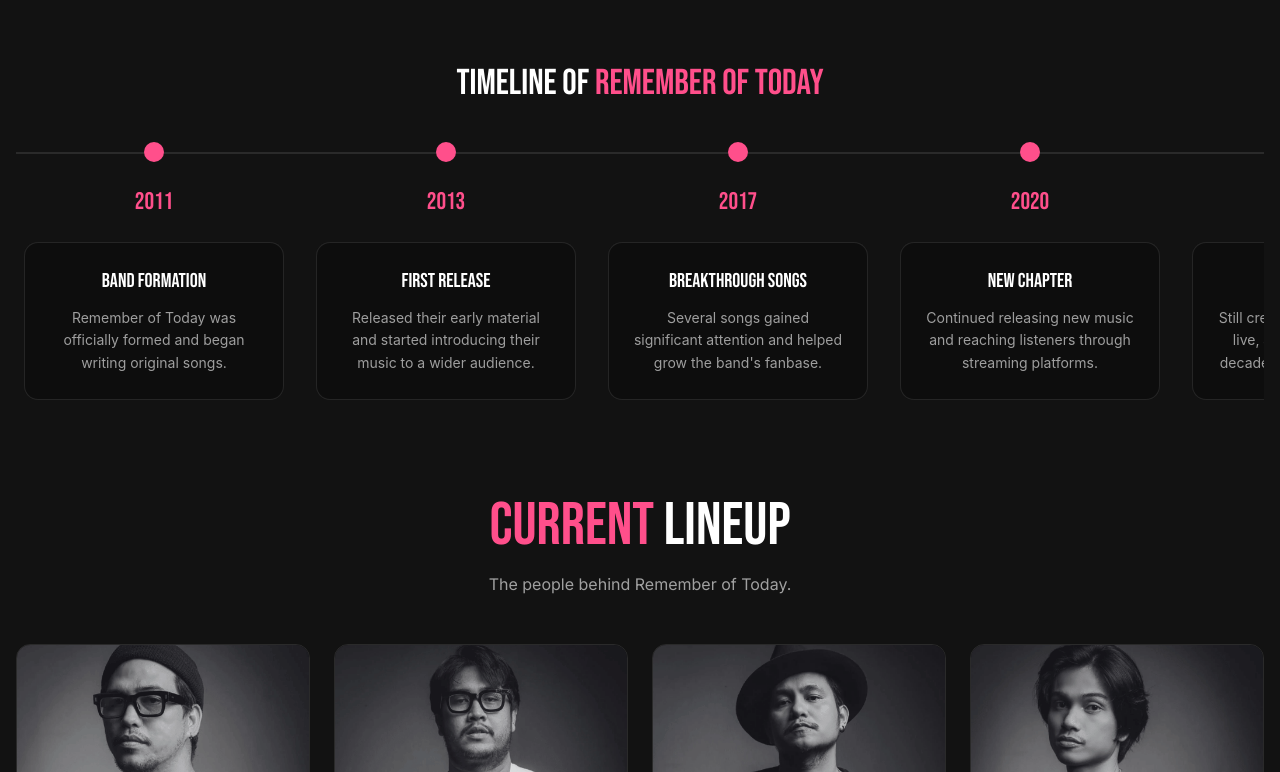
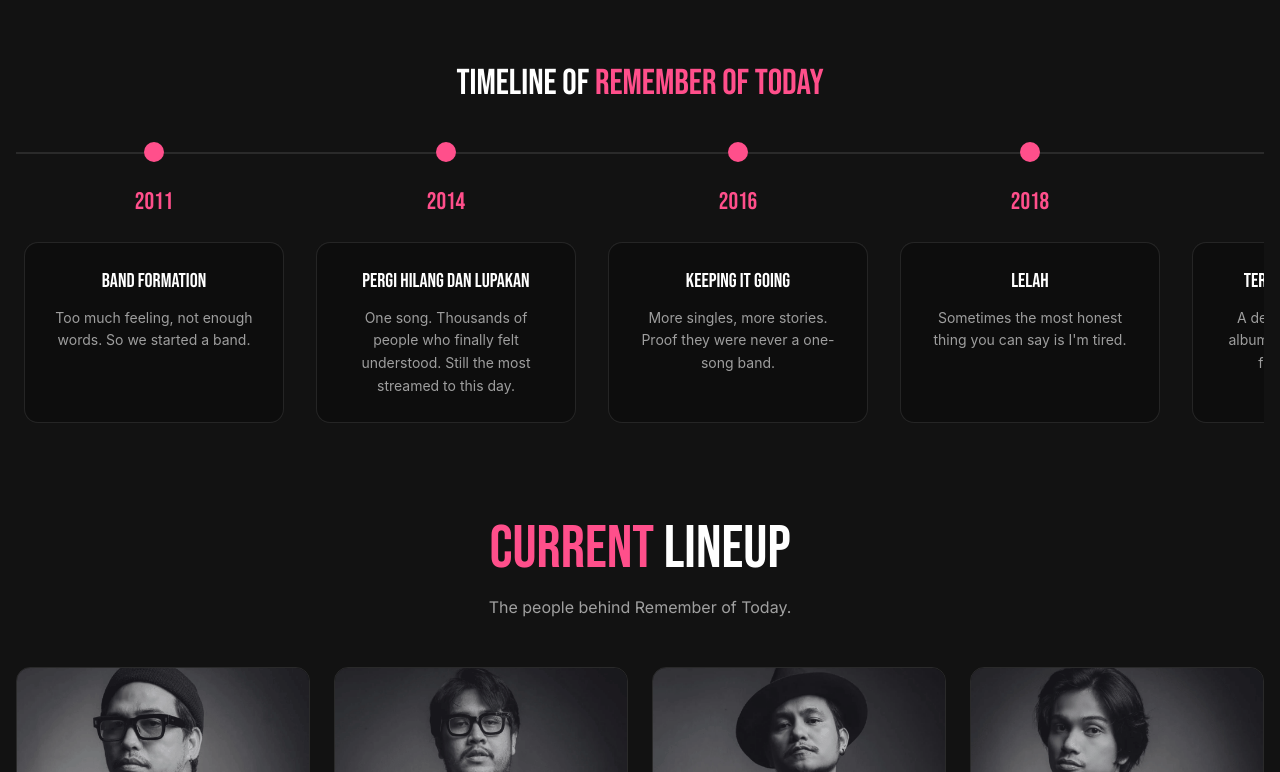
Before and after one commit to herjunardwn/rot-webb-app, a React (Vite) app: page /biography in a window 1280 px wide. Shown: the part 1068-1840 px from the top of the page. Built offline with nearby package versions, Linux system fonts and the light colour scheme.

Commit message:
update and fixed error

```diff
--- a/src/components/elements/TimeLines.jsx
+++ b/src/components/elements/TimeLines.jsx
@@ -3,27 +3,32 @@ export default function TimeLines() {
     {
       year: "2011",
       title: "Band Formation",
-      desc: "Remember of Today was officially formed and began writing original songs.",
+      desc: "Too much feeling, not enough words. So we started a band.",
     },
     {
-      year: "2013",
-      title: "First Release",
-      desc: "Released their early material and started introducing their music to a wider audience.",
+      year: "2014",
+      title: "Pergi Hilang Dan Lupakan",
+      desc: "One song. Thousands of people who finally felt understood. Still the most streamed to this day.",
     },
     {
-      year: "2017",
-      title: "Breakthrough Songs",
-      desc: "Several songs gained significant attention and helped grow the band's fanbase.",
+      year: "2016",
+      title: "Keeping It Going",
+      desc: "More singles, more stories. Proof they were never a one-song band.",
     },
     {
-      year: "2020",
-      title: "New Chapter",
-      desc: "Continued releasing new music and reaching listeners through streaming platforms.",
+      year: "2018",
+      title: "Lelah",
+      desc: "Sometimes the most honest thing you can say is I'm tired.",
+    },
+    {
+      year: "2021",
+      title: "Terbang Kembali Album",
+      desc: "A decade in, their first full album. Everything they felt - finally in one place.",
     },
     {
       year: "Today",
       title: "15 Years Journey",
-      desc: "Still creating music, performing live, and celebrating over a decade of memories with fans.",
+      desc: "Still here. Still making music. Because you never stopped listening.",
     },
   ];
 
@@ -42,7 +47,7 @@ export default function TimeLines() {
           {timeline.map((item, index) => (
             <div
               key={index}
-              className='relative w-[260px] flex-shrink-0 text-center'
+              className='relative w-[260px] flex-shrink-0 text-center flex flex-col'
             >
               {/* Dot */}
               <div className='relative z-10 w-5 h-5 rounded-full bg-neonPink mx-auto mt-[38px]'></div>
@@ -53,11 +58,10 @@ export default function TimeLines() {
               </span>
 
               {/* Card */}
-              <div className='mt-6 border border-white/10 rounded-xl bg-mainBg p-6 backdrop-blur-sm'>
+              <div className='mt-6 border border-white/10 rounded-xl bg-mainBg p-6 backdrop-blur-sm flex-1'>
                 <h3 className='font-heading text-xl text-white mb-3 uppercase'>
                   {item.title}
                 </h3>
-
                 <p className='text-white/60 text-sm leading-relaxed'>
                   {item.desc}
                 </p>
--- a/src/components/fragments/AnniversaryCta.jsx
+++ b/src/components/fragments/AnniversaryCta.jsx
@@ -57,7 +57,7 @@ export default function AnniversaryCta() {
                   disabled={false}
                 />
               </h2>
-              <p className='text-base font-heading text-gray-300 leading-relaxed max-w-md'>
+              <div className='text-base font-heading text-gray-300 leading-relaxed max-w-md'>
                 <BlurText
                   text="A celebration of every song, every scream, every crowd singalong, and every moment we've shared together through the years."
                   delay={100}
@@ -65,7 +65,7 @@ export default function AnniversaryCta() {
                   direction='top'
                   className='text-md lg:text-lg mb-8 text-start font-body'
                 />
-              </p>
+              </div>
               <Button url='https://www.instagram.com/reel/DUAGNVmkQ6X/?utm_source=ig_web_copy_link&igsh=MzRlODBiNWFlZA=='>
                 See Post On Instagram
               </Button>
--- a/src/components/fragments/Footer.jsx
+++ b/src/components/fragments/Footer.jsx
@@ -59,9 +59,9 @@ export default function Footer() {
           <li>
             <Link
               className='text-gray-300 transition hover:text-neonPink/85 dark:text-white hover:underline'
-              to='/contact'
+              to='/video'
             >
-              Contact
+              Videos
             </Link>
           </li>
 
--- a/src/layouts/MainLayout.jsx
+++ b/src/layouts/MainLayout.jsx
@@ -16,7 +16,8 @@ export default function MainLayout() {
               { label: "Biography", href: "/biography" },
               { label: "Discography", href: "/discography" },
               { label: "Gallery", href: "/gallery" },
-              { label: "Video", href: "/video" },
+              // { label: "Video", href: "/video" },
+              { label: "Contact", href: "/contact" },
             ]}
             activeHref='/'
             className='custom-nav'
--- a/src/pages/Biography.jsx
+++ b/src/pages/Biography.jsx
@@ -46,7 +46,7 @@ export default function Biography() {
                 showCallback
               />
             </h1>
-            <p className='text-gray-300 mb-4 font-body'>
+            <div className='text-gray-300 mb-4 font-body'>
               <BlurText
                 text='Formed in 2011, Remember of Today is an Indonesian pop punk band known for blending emotional storytelling, energetic melodies, and honest lyrics. Built on friendship, passion, and consistency, the band continues to create music that resonates with listeners through themes of love, struggle, hope, and everyday life.'
                 delay={100}
@@ -54,7 +54,7 @@ export default function Biography() {
                 direction='top'
                 className='text-md lg:text-lg mb-8 text-start font-body'
               />
-            </p>
+            </div>
 
             <span className='text-gray-200 inline-block mb-6 font-heading text-xl lg:text-2xl'>
               <ShinyText
--- a/src/pages/Contact.jsx
+++ b/src/pages/Contact.jsx
@@ -294,7 +294,7 @@ export default function Contact() {
               className='bg-white/5 border border-white/10 rounded-lg px-4 py-2 text-white font-body focus:outline-none focus:border-neonPink transition-colors'
             >
               <option value='' className='bg-[#120F17]' disabled>
-                -- Select inquiry type --
+                -- Select Inquiry Type --
               </option>
               <option value='Booking & Shows' className='bg-[#120F17]'>
                 Booking & Shows
```
